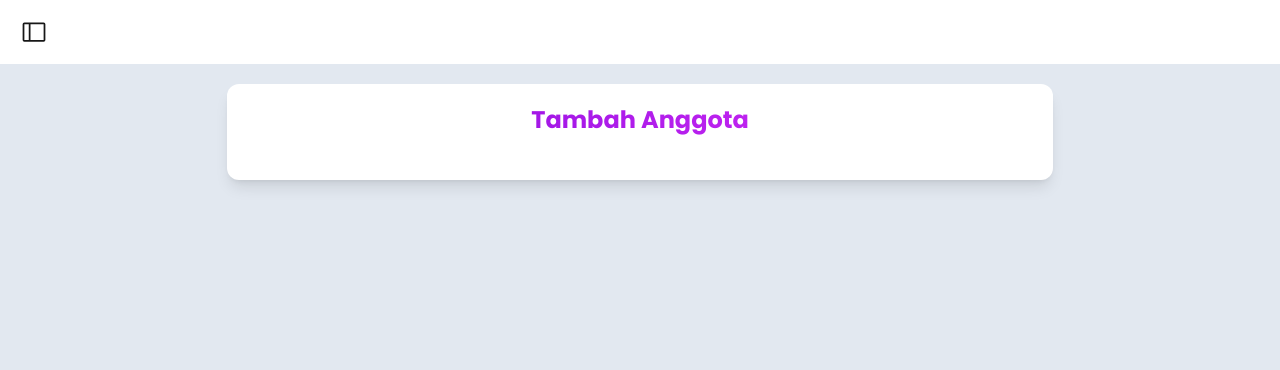
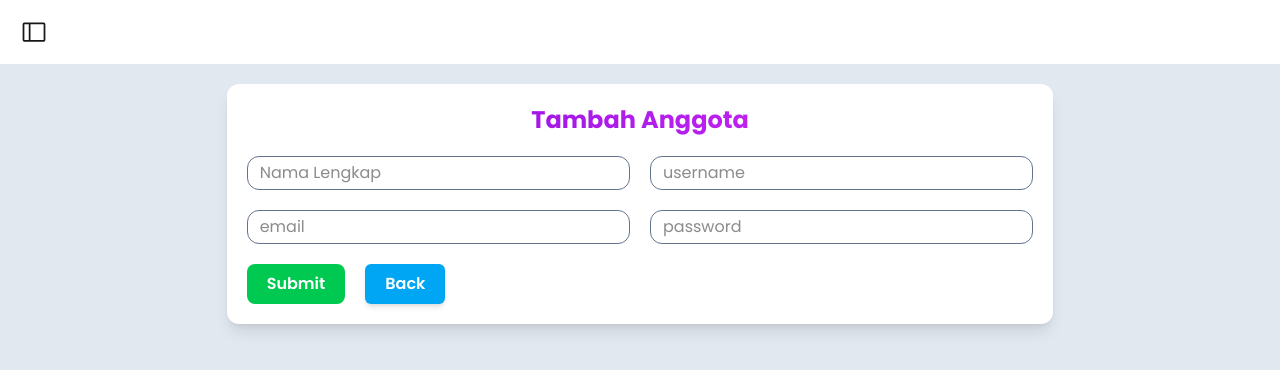
Before and after one commit to mugni1/pepustakaan-next-app, a Next.js app: page /dashboard/member/add in a window 1280 px wide. Shown: the top 370 px of the page. Built offline with nearby package versions, Linux system fonts and the light colour scheme.

Commit message:
add btn click

```diff
--- a/src/app/(admin)/dashboard/member/add/page.tsx
+++ b/src/app/(admin)/dashboard/member/add/page.tsx
@@ -1,14 +1,64 @@
+"use client";
+import BtnClick from "@/components/Admin/Button/BtnClick";
+import BtnHref from "@/components/Admin/Button/BtnHref";
 import Container from "@/components/Admin/Container";
 import MainContainer from "@/components/Admin/MainContainer";
 import TitleForm from "@/components/Admin/Title/TitleForm";
+import { Bug } from "@phosphor-icons/react";
+import Link from "next/link";
+import { useRouter } from "next/navigation";
+import { useRef } from "react";
 
 export default function Page() {
+  const fullName = useRef<HTMLInputElement>(null);
+  const username = useRef<HTMLInputElement>(null);
+  const email = useRef<HTMLInputElement>(null);
+  const password = useRef<HTMLInputElement>(null);
+
+  const handleSubmit = () => {
+    event?.preventDefault();
+  };
+
+  const router = useRouter();
   return (
     <MainContainer>
-      <Container className="w-8/12 mx-auto">
+      <Container className="w-8/12 mx-auto  flex flex-col gap-5">
         <TitleForm>Tambah Anggota</TitleForm>
-        <form className="w-full">
-          <input type="text" />
+        <form onSubmit={handleSubmit}>
+          <section className="w-full grid grid-cols-2 gap-5 mb-5">
+            <input
+              type="text"
+              className="py-1 px-3 rounded-xl outline-purple-500 border border-slate-500 w-full"
+              placeholder="Nama Lengkap"
+              ref={fullName}
+            />
+            <input
+              type="text"
+              className="py-1 px-3 rounded-xl outline-purple-500 border border-slate-500 w-full"
+              placeholder="username"
+              ref={username}
+            />
+            <input
+              type="email"
+              className="py-1 px-3 rounded-xl outline-purple-500 border border-slate-500 w-full"
+              placeholder="email"
+              ref={email}
+            />
+            <input
+              type="password"
+              className="py-1 px-3 rounded-xl outline-purple-500 border border-slate-500 w-full"
+              placeholder="password"
+              ref={password}
+            />
+          </section>
+          <section className="w-full flex gap-5">
+            <BtnClick typeBtn="submit" className="bg-green-500">
+              Submit
+            </BtnClick>
+            <BtnHref href="/dashboard/member" className="bg-sky-500 text-white">
+              Back
+            </BtnHref>
+          </section>
         </form>
       </Container>
     </MainContainer>
--- /dev/null
+++ b/src/components/Admin/Button/BtnClick.tsx
@@ -0,0 +1,25 @@
+import { ReactNode } from "react";
+
+interface Props {
+  click?: () => void;
+  typeBtn?: "submit" | "reset" | "button" | undefined;
+  className?: string;
+  children: ReactNode;
+}
+
+export default function BtnClick({
+  click = () => {},
+  className = "bg-emerald-600 ",
+  children = "Btn Name",
+  typeBtn = undefined,
+}: Props) {
+  return (
+    <button
+      type={typeBtn}
+      className={`py-2 px-5 text-white poppins-semibold cursor-pointer rounded-lg active:scale-90 active:bg-slate-500 transition-all ${className}`}
+      onClick={click}
+    >
+      {children}
+    </button>
+  );
+}
--- a/src/components/Admin/Button/BtnHref.tsx
+++ b/src/components/Admin/Button/BtnHref.tsx
@@ -13,7 +13,7 @@ export default function BtnHref({
   return (
     <Link
       href={href}
-      className={`py-1 px-5 rounded-md shadow-md poppins-semibold text-lg ${className}`}
+      className={`py-1 px-5 rounded-md shadow-md poppins-semibold flex items-center active:scale-90 active:bg-slate-500 transition-all ${className}`}
     >
       {children}
     </Link>
```
